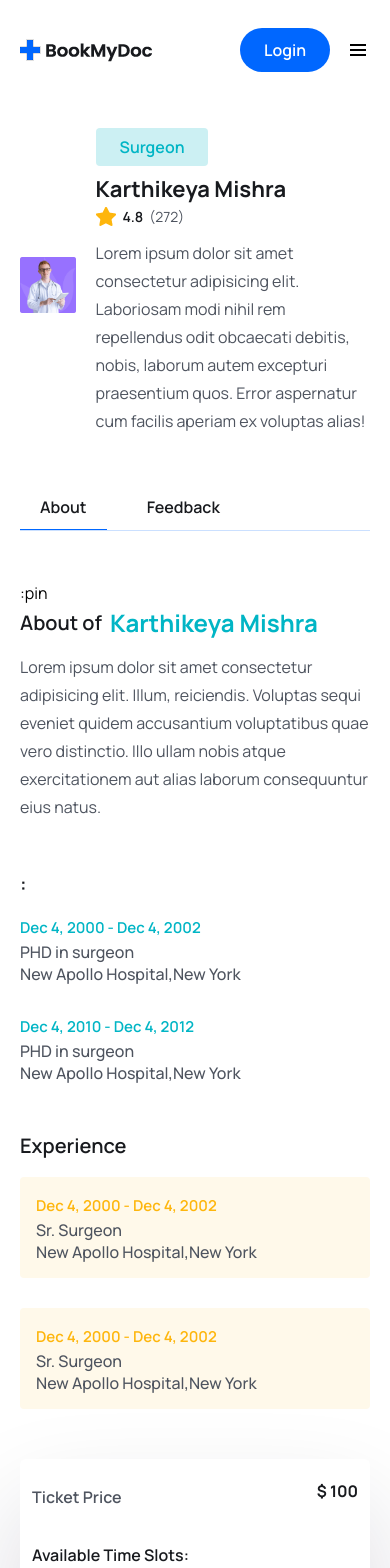
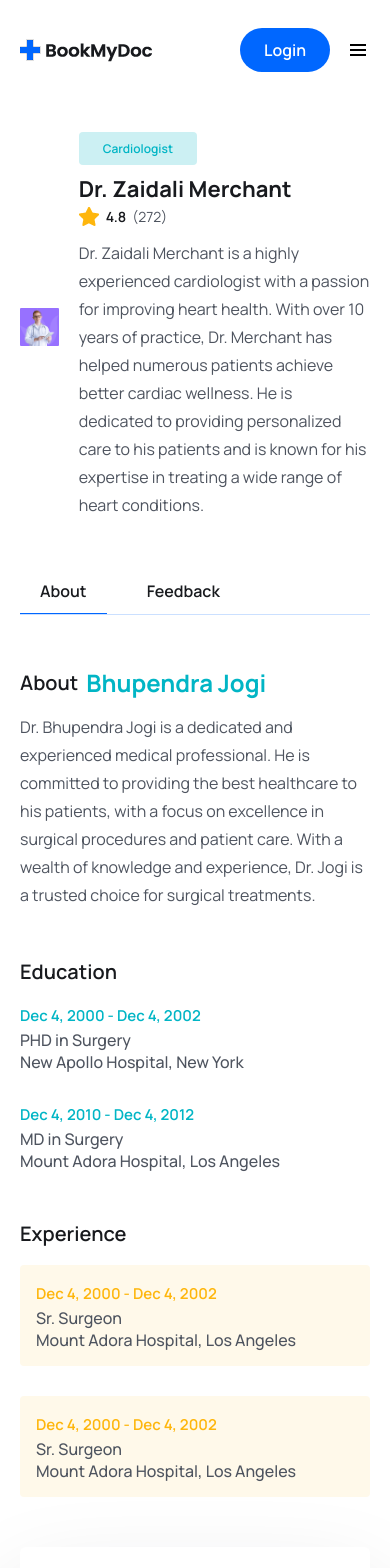
Before and after one commit to milindnair/BookMyDoc, a React (Vite) app in the folder frontend/: page /doctors/234 in a window 390 px wide. Shown: the top 1568 px of the page. Built offline with nearby package versions, Linux system fonts and the light colour scheme.

Commit message:
added DoctorDetails

```diff
--- a/frontend/src/components/Doctor/DoctorCard.jsx
+++ b/frontend/src/components/Doctor/DoctorCard.jsx
@@ -6,7 +6,7 @@ import { useNavigate } from 'react-router-dom';
 const DoctorCard = (props) => {
 
     const navigate = useNavigate();
-    const { name, avgRating, totalRating, photo, specialization, totalPatients, hospital } = props.doctor;
+    const { name, avgRating, totalRating, photo, specialization, totalPatients, hospital,route } = props.doctor;
 
     return (
         <div className='p-3 lg:p-5'>
@@ -33,7 +33,7 @@ const DoctorCard = (props) => {
                 <Link to="/doctors" className='w-[44px] h-[44px] rounded-full border border-solid border-[#181A1E]  flex items-center justify-center group hover:bg-primaryColor hover:border-none'>
                     <BiSolidRightArrow className='group-hover:text-white w-6 h-5' onClick={()=>{
                         console.log("hello");
-                        window.location.href = "/doctors/123"}}/>
+                        window.location.href = `${route}`}}/>
                 </Link>
             </div>
         </div>
--- a/frontend/src/pages/Doctors/DoctorAbout.jsx
+++ b/frontend/src/pages/Doctors/DoctorAbout.jsx
@@ -1,33 +1,30 @@
-import React from 'react'
-import { formatDate } from '../../utils/formatDate'
+import React from 'react';
+import { formatDate } from '../../utils/formatDate';
+
 const DoctorAbout = () => {
     return (
         <div>
-            :pin
             <div>
-                <h3 className='text-[20px] leading-[30px] text-headingColor font-semibold flex items-center gap-2'>About of <span className='text-irisBlueColor font-bold text-[24px] leading-9 '>Karthikeya Mishra</span></h3>
-                <p className="text__para">Lorem ipsum dolor sit amet consectetur adipisicing elit. Illum, reiciendis. Voluptas sequi eveniet quidem accusantium voluptatibus quae vero distinctio. Illo ullam nobis atque exercitationem aut alias laborum consequuntur eius natus.</p>
+                <h3 className='text-[20px] leading-[30px] text-headingColor font-semibold flex items-center gap-2'>About <span className='text-irisBlueColor font-bold text-[24px] leading-9'>Bhupendra Jogi</span></h3>
+                <p className="text__para">Dr. Bhupendra Jogi is a dedicated and experienced medical professional. He is committed to providing the best healthcare to his patients, with a focus on excellence in surgical procedures and patient care. With a wealth of knowledge and experience, Dr. Jogi is a trusted choice for surgical treatments.</p>
             </div>
             <div className='mt-12'>
-                <h3 className='text-[20px] leading-[30px] text-headingColor font-semibold'>:  </h3>
+                <h3 className='text-[20px] leading-[30px] text-headingColor font-semibold'>Education</h3>
                 <ul className='pt-4 md:p-5'>
                     <li className='flex flex-col sm:flex-row sm:justify-between sm:items-end md:gap-5 mb-[30px]'>
                         <div>
                             <span className='text-irisBlueColor text-[15px] leading-6 font-semibold'>{formatDate('12-04-2000')} - {formatDate('12-04-2002')}</span>
-                            <p className='text-[16px] leading-6 font-medium text-textColor'>PHD in surgeon</p>
+                            <p className='text-[16px] leading-6 font-medium text-textColor'>PHD in Surgery</p>
                         </div>
-                        <p className='text-[16px] leading-5 font-medium text-textColor'>New Apollo Hospital,New York</p>
-
+                        <p className='text-[16px] leading-5 font-medium text-textColor'>New Apollo Hospital, New York</p>
                     </li>
                     <li className='flex flex-col sm:flex-row sm:justify-between sm:items-end md:gap-5 mb-[30px]'>
                         <div>
                             <span className='text-irisBlueColor text-[15px] leading-6 font-semibold'>{formatDate('12-04-2010')} - {formatDate('12-04-2012')}</span>
-                            <p className='text-[16px] leading-6 font-medium text-textColor'>PHD in surgeon</p>
+                            <p className='text-[16px] leading-6 font-medium text-textColor'>MD in Surgery</p>
                         </div>
-                        <p className='text-[16px] leading-5 font-medium text-textColor'>New Apollo Hospital,New York</p>
-
+                        <p className='text-[16px] leading-5 font-medium text-textColor'>Mount Adora Hospital, Los Angeles</p>
                     </li>
-
                 </ul>
             </div>
             <div className='mt-12'>
@@ -38,19 +35,19 @@ const DoctorAbout = () => {
                             {formatDate('12-04-2000')} - {formatDate('12-04-2002')}
                         </span>
                         <p className='text-[16px] leading-6 font-medium text-textColor'>Sr. Surgeon</p>
-                    <p className='text-[16px] leading-5 font-medium text-textColor'>New Apollo Hospital,New York</p>
+                        <p className='text-[16px] leading-5 font-medium text-textColor'>Mount Adora Hospital, Los Angeles</p>
                     </li>
                     <li className='p-4 rounded bg-[#fff9ea]'>
                         <span className="text-yellowColor text-[15px] leading-6 font-semibold">
                             {formatDate('12-04-2000')} - {formatDate('12-04-2002')}
                         </span>
                         <p className='text-[16px] leading-6 font-medium text-textColor'>Sr. Surgeon</p>
-                    <p className='text-[16px] leading-5 font-medium text-textColor'>New Apollo Hospital,New York</p>
+                        <p className='text-[16px] leading-5 font-medium text-textColor'>Mount Adora Hospital, Los Angeles</p>
                     </li>
                 </ul>
             </div>
         </div>
-    )
+    );
 }
 
-export default DoctorAbout
+export default DoctorAbout;
--- a/frontend/src/pages/Doctors/DoctorDetails.jsx
+++ b/frontend/src/pages/Doctors/DoctorDetails.jsx
@@ -21,14 +21,16 @@ const DoctorDetails = () => {
 
               <div>
                 <span className='bg-[#CCF0F3] text-irisBlueColor py-2 px-6 lg:py-2 lg:px-6 text-[12pz] leading-4 lg:text-[16px] lg:leading-7 font-semibold rounded'>Surgeon</span>
-                <h3 className='text-headingColor text-[22px] leading-9 mt-3 font-bold'>Karthikeya Mishra</h3>
+                <h3 className='text-headingColor text-[22px] leading-9 mt-3 font-bold'>Bhupendra Jogi</h3>
                 <div className="flex items-center gap-[6px]">
                   <span className='flex items-center gap-[6px] text-[14px] leading-5 lg:text-[16px] lg:leading-7 font-semibold text-headingColor'>
                     <img src={starIcon} alt="" />4.8
                   </span>
                   <span className='text-[14px] leading-5 lg:text-[16px] lg:leading-7 font-[400] text-textColor'>(272)</span>
                 </div>
-                <p className='text__para text-[14px] leading-5 md:text-[15px] lg:max-w-[390px]'>Lorem ipsum dolor sit amet consectetur adipisicing elit. Laboriosam modi nihil rem repellendus odit obcaecati debitis, nobis, laborum autem excepturi praesentium quos. Error aspernatur cum facilis aperiam ex voluptas alias!</p>
+                <p className='text__para text-[14px] leading-5 md:text-[15px] lg:max-w-[390px]'>
+  Dr. Bhupendra Jogi is a highly accomplished surgeon based in Los Angeles, USA, practicing at Mount Adora Hospital. With a wealth of experience and expertise, he has successfully treated over 1500 patients, earning a reputation as a top-tier surgical specialist. Dr. Jogi is dedicated to providing the best possible care to his patients. He specializes in a wide range of surgical procedures and is known for his precision and commitment to patient well-being. His compassionate approach and remarkable surgical skills make him a trusted choice for those seeking surgical care.
+</p>
               </div>
             </div>
             <div className='mt-[50px] border-b border-solid border-[#0066ff34]'>
--- /dev/null
+++ b/frontend/src/pages/Doctors/DoctorDetails2.jsx
@@ -0,0 +1,63 @@
+import React, { useState } from 'react';
+import doctorImg from '../../assets/images/doctor-img02.png';
+import starIcon from '../../assets/images/Star.png';
+import DoctorAbout from './DoctorAbout';
+import Feedback from './Feedback';
+import SidePanel from './SidePanel';
+
+const DoctorDetails2 = () => {
+  const [tab, settab] = useState('about');
+
+  const doctorData = {
+    name: "Dr. Zaidali Merchant",
+    specialty: "Cardiologist",
+    rating: 4.8,
+    reviews: 272,
+    description: "Dr. Zaidali Merchant is a highly experienced cardiologist with a passion for improving heart health. With over 10 years of practice, Dr. Merchant has helped numerous patients achieve better cardiac wellness. He is dedicated to providing personalized care to his patients and is known for his expertise in treating a wide range of heart conditions."
+  };
+
+  return (
+    <section>
+      <div className='max-w-[1170px] px-5 mx-auto'>
+        <div className='grid md:grid-cols-3 gap-[50px]'>
+          <div className="md:col-span-2">
+            <div className="flex items-center gap-5 ">
+              <figure className='max-w-[200px] max-h-[200px]'>
+                <img src={doctorImg} alt={doctorData.name} className='w-full' />
+              </figure>
+
+              <div>
+                <span className='bg-[#CCF0F3] text-irisBlueColor py-2 px-6 lg:py-2 lg:px-6 text-[12px] leading-4 lg:text-[16px] lg:leading-7 font-semibold rounded'>{doctorData.specialty}</span>
+                <h3 className='text-headingColor text-[22px] leading-9 mt-3 font-bold'>{doctorData.name}</h3>
+                <div className="flex items-center gap-[6px]">
+                  <span className='flex items-center gap-[6px] text-[14px] leading-5 lg:text-[16px] lg:leading-7 font-semibold text-headingColor'>
+                    <img src={starIcon} alt="Star Icon" />{doctorData.rating}
+                  </span>
+                  <span className='text-[14px] leading-5 lg:text-[16px] lg:leading-7 font-[400] text-textColor'>({doctorData.reviews})</span>
+                </div>
+                <p className='text__para text-[14px] leading-5 md:text-[15px] lg:max-w-[390px]'>
+                  {doctorData.description}
+                </p>
+              </div>
+            </div>
+            <div className='mt-[50px] border-b border-solid border-[#0066ff34]'>
+              <button className={`${tab === 'about' && 'border-b border-solid border-primaryColor'} py-2 px-5 mr-5 text-[16px] leading-7 text-headingColor font-semibold`} onClick={() => { settab('about') }}>About</button>
+              <button className={`${tab === 'feedback' && 'border-b border-solid border-primaryColor'} py-2 px-5 mr-5 text-[16px] leading-7 text-headingColor font-semibold`} onClick={() => { settab('feedback') }}>Feedback</button>
+            </div>
+            <div className='mt-[50px]'>
+              {
+                tab === 'about' && <DoctorAbout />
+              }
+              {
+                tab === 'feedback' && <Feedback />
+              }
+            </div>
+          </div>
+          <SidePanel />
+        </div>
+      </div>
+    </section>
+  );
+}
+
+export default DoctorDetails2;
--- /dev/null
+++ b/frontend/src/pages/Doctors/DoctorDetails3.jsx
@@ -0,0 +1,63 @@
+import React, { useState } from 'react';
+import doctorImg from '../../assets/images/doctor-img03.png'; // Replace with the image of Dr. Rylan Lewis
+import starIcon from '../../assets/images/Star.png';
+import DoctorAbout from './DoctorAbout';
+import Feedback from './Feedback';
+import SidePanel from './SidePanel';
+
+const DoctorDetails3 = () => {
+  const [tab, settab] = useState('about');
+
+  const doctorData = {
+    name: "Dr. Rylan Lewis",
+    specialty: "Dermatologist",
+    rating: 4.9, // You can set the actual rating
+    reviews: 189, // You can set the actual number of reviews
+    description: "Dr. Rylan Lewis is a renowned dermatologist with a strong commitment to skin health. With extensive experience in treating various skin conditions, Dr. Lewis is dedicated to providing patients with the best skincare solutions. He is currently practicing at Mount Beta Hospital in Mumbai, where he offers a wide range of dermatological services."
+  };
+
+  return (
+    <section>
+      <div className='max-w-[1170px] px-5 mx-auto'>
+        <div className='grid md:grid-cols-3 gap-[50px]'>
+          <div className="md:col-span-2">
+            <div className="flex items-center gap-5 ">
+              <figure className='max-w-[200px] max-h-[200px]'>
+                <img src={doctorImg} alt={doctorData.name} className='w-full' />
+              </figure>
+
+              <div>
+                <span className='bg-[#CCF0F3] text-irisBlueColor py-2 px-6 lg:py-2 lg:px-6 text-[12px] leading-4 lg:text-[16px] lg:leading-7 font-semibold rounded'>{doctorData.specialty}</span>
+                <h3 className='text-headingColor text-[22px] leading-9 mt-3 font-bold'>{doctorData.name}</h3>
+                <div className="flex items-center gap-[6px]">
+                  <span className='flex items-center gap-[6px] text-[14px] leading-5 lg:text-[16px] lg:leading-7 font-semibold text-headingColor'>
+                    <img src={starIcon} alt="Star Icon" />{doctorData.rating}
+                  </span>
+                  <span className='text-[14px] leading-5 lg:text-[16px] lg:leading-7 font-[400] text-textColor'>({doctorData.reviews})</span>
+                </div>
+                <p className='text__para text-[14px] leading-5 md:text-[15px] lg:max-w-[390px]'>
+                  {doctorData.description}
+                </p>
+              </div>
+            </div>
+            <div className='mt-[50px] border-b border-solid border-[#0066ff34]'>
+              <button className={`${tab === 'about' && 'border-b border-solid border-primaryColor'} py-2 px-5 mr-5 text-[16px] leading-7 text-headingColor font-semibold`} onClick={() => { settab('about') }}>About</button>
+              <button className={`${tab === 'feedback' && 'border-b border-solid border-primaryColor'} py-2 px-5 mr-5 text-[16px] leading-7 text-headingColor font-semibold`} onClick={() => { settab('feedback') }}>Feedback</button>
+            </div>
+            <div className='mt-[50px]'>
+              {
+                tab === 'about' && <DoctorAbout />
+              }
+              {
+                tab === 'feedback' && <Feedback />
+              }
+            </div>
+          </div>
+          <SidePanel />
+        </div>
+      </div>
+    </section>
+  );
+}
+
+export default DoctorDetails3;
--- a/frontend/src/routes/Routers.jsx
+++ b/frontend/src/routes/Routers.jsx
@@ -8,6 +8,8 @@ import Login from '../pages/Login'
 import Signup from '../pages/Signup'
 import DoctorDashboard from '../pages/DoctorDasboard'
 import {Routes, Route} from 'react-router-dom'
+import DoctorDetails2 from '../pages/Doctors/DoctorDetails2';
+import DoctorDetails3 from '../pages/Doctors/DoctorDetails3';
 
 
 const Routers = () => {
@@ -18,7 +20,10 @@ const Routers = () => {
         <Route path="/contact" element={<Contact/>}/>
         <Route path="/services" element={<Services/>}/>
         <Route path="/doctors" element={<Doctor/>}/>
-        <Route path="/doctors/:id" element={<DoctorDetails/>}/>
+        <Route path="/doctors/123" element={<DoctorDetails/>}/>
+        <Route path="/doctors/234" element={<DoctorDetails2/>}/>
+        <Route path="/doctors/345" element={<DoctorDetails3/>}/>
+
         <Route path="/login" element={<Login/>}/>
         <Route path="/register" element={<Signup/>}/>
         <Route path="/doctordashboard" element={<DoctorDashboard/>}/>
```
Also changed, not shown: frontend/src/assets/data/doctors.js (+7 -0 lines). Lines whose indentation alone changed are shown as unchanged.
